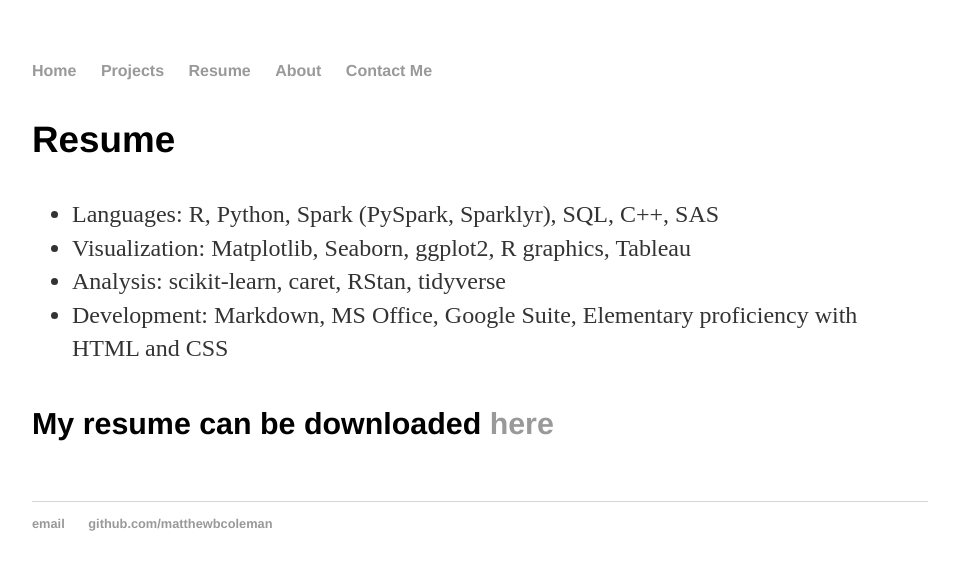
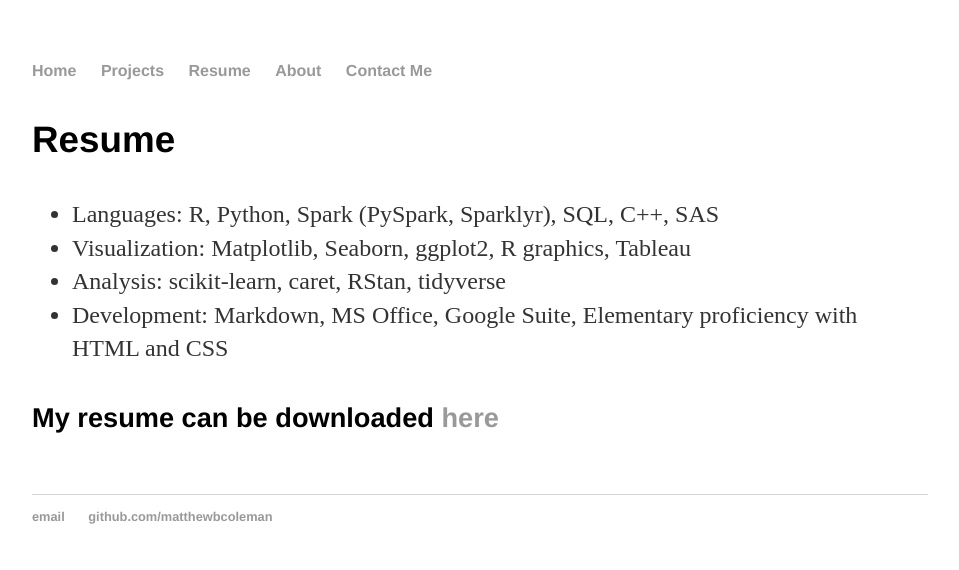
Before and after one commit to matthewbcoleman/matthewbcoleman.github.io, a Jekyll site: the page built from resume/index.html, in a window 1280 px wide. Shown: the top 570 px of the page, without its empty margins (160-1119 px from the left). Built offline with Jekyll 4.4.1, drawn with Linux system fonts in a browser that asks for light colours.

Commit message:
Update main.css

```diff
--- a/css/main.css
+++ b/css/main.css
@@ -9,7 +9,7 @@
 h1 { font-size: 3em;  }
 h2 { font-size: 2.7em; }
 h3 { font-size: 2.3em; }
-h4 { font-size: 1.9em; }
+h4 { font-size: 1.7em; }
 
 nav ul, footer ul { font-size: 1em; font-family: 'Helvetica', 'Arial', 'Sans-Serif'; padding: 0px; list-style: none; font-weight: bold; }
 nav ul li, footer ul li { display: inline; margin-right: 20px; }
```
